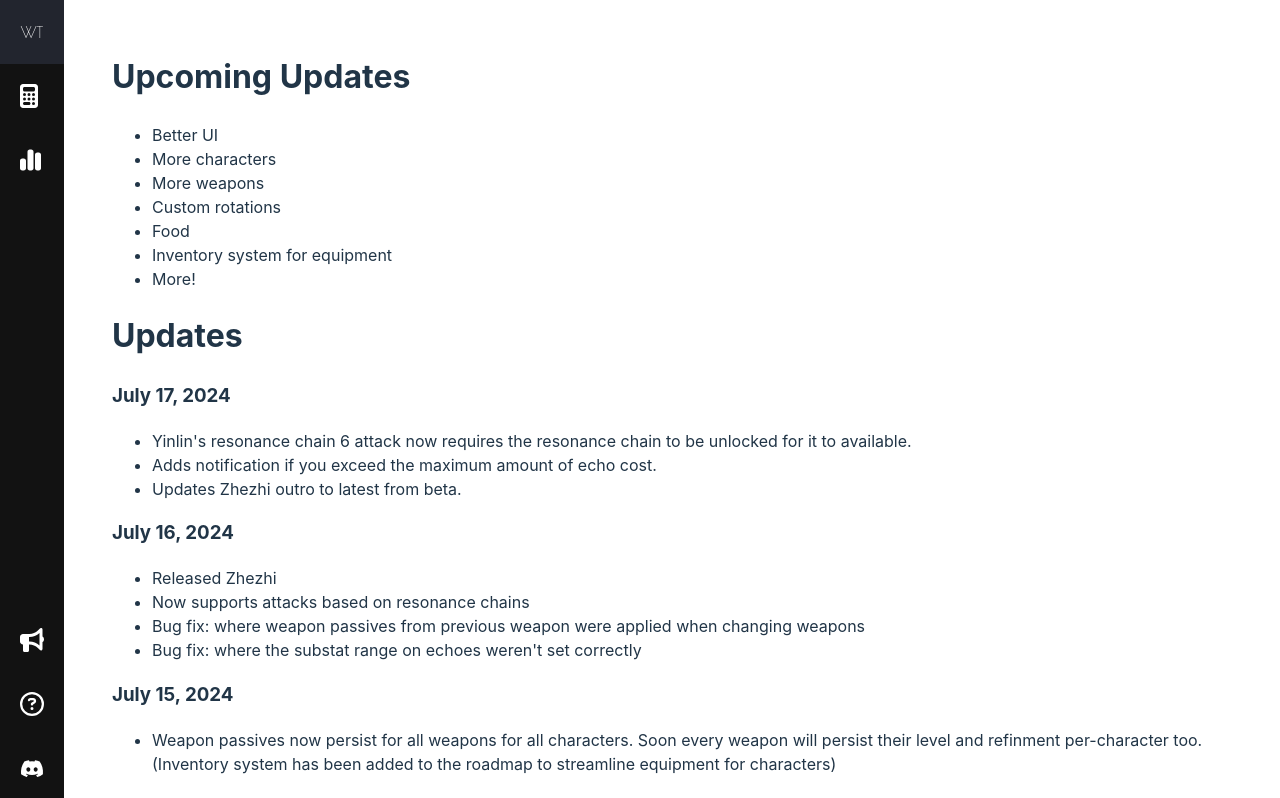
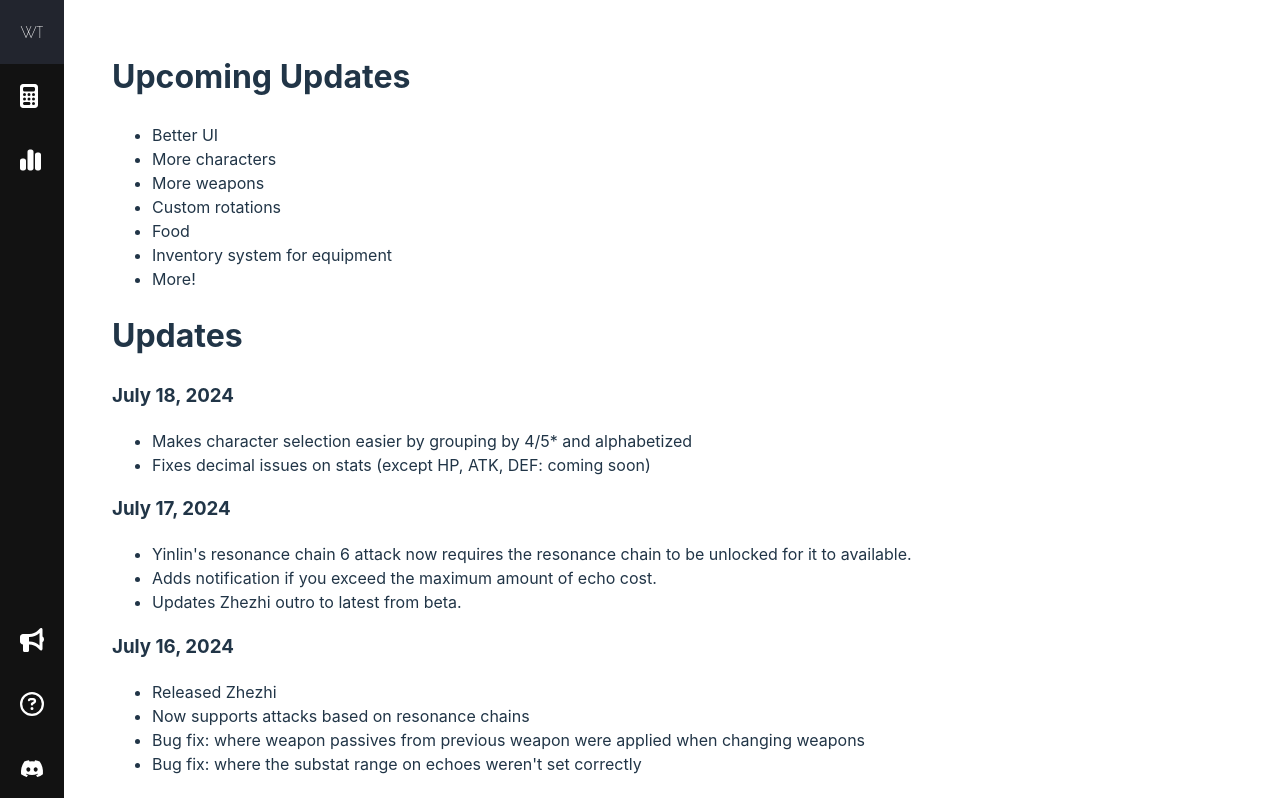
Before and after one commit to ryanbenson/wuthering-waves-optimizer, a Vue app: page /updates in a window 1280 px wide. Shown: the top 798 px of the page. Built offline with nearby package versions, Linux system fonts and the light colour scheme.

Commit message:
Updates page

```diff
--- a/src/pages/UpdatesView.vue
+++ b/src/pages/UpdatesView.vue
@@ -11,6 +11,13 @@
       <li>More!</li>
     </ul>
     <h1>Updates</h1>
+    <h3>July 18, 2024</h3>
+    <ul>
+      <li>
+        Makes character selection easier by grouping by 4/5* and alphabetized
+      </li>
+      <li>Fixes decimal issues on stats (except HP, ATK, DEF: coming soon)</li>
+    </ul>
     <h3>July 17, 2024</h3>
     <ul>
       <li>
```
Also changed, not shown: 1 other file (tests, documents, lock files or other folders).
